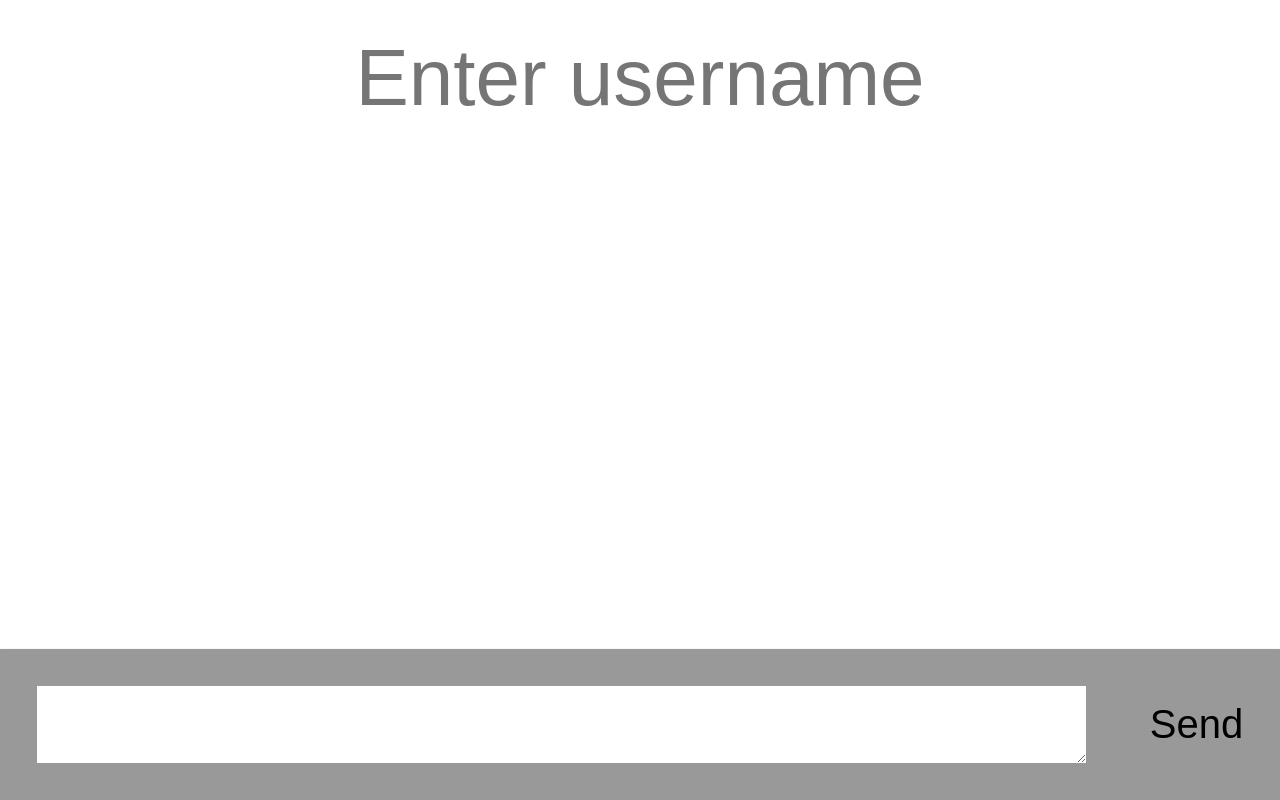
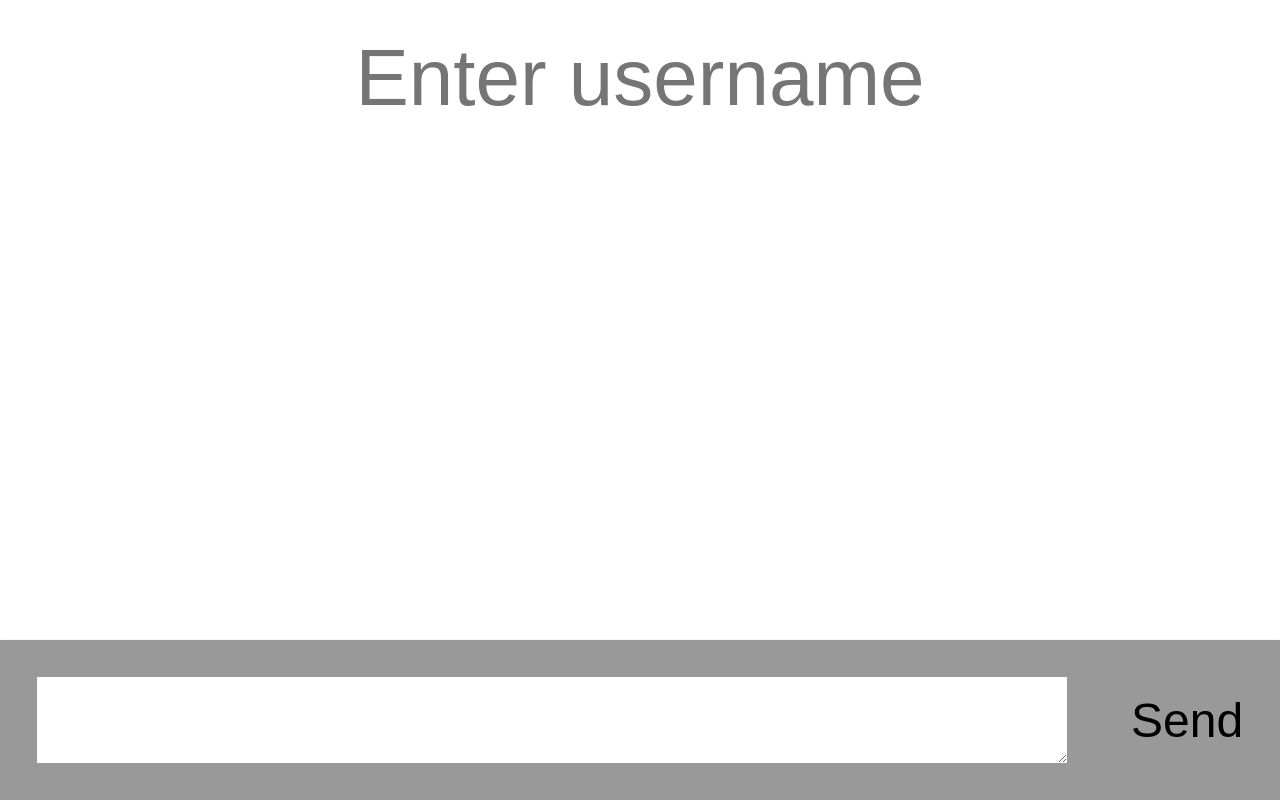
Before and after one commit to SebastianUdden/simply-chatroom, a website with bundled scripts: page public/index.html in a window 1280 px wide. Built offline with nearby package versions, Linux system fonts and the light colour scheme; files whose address does not match are found by name.

Commit message:
feat: increase input size to avoid native zoom

```diff
--- a/public/styles.css
+++ b/public/styles.css
@@ -22,7 +22,7 @@ form textarea {
   padding: 1rem;
   width: 100%;
   margin-right: 0.5%;
-  font-size: 2.5rem;
+  font-size: 3rem;
   margin: 2rem;
   overflow-y: scroll;
 }
@@ -30,7 +30,7 @@ form button {
   background: #999999;
   border: none;
   padding: 1rem 2rem;
-  font-size: 2.5rem;
+  font-size: 3rem;
 }
 #messages {
   list-style-type: none;
```
